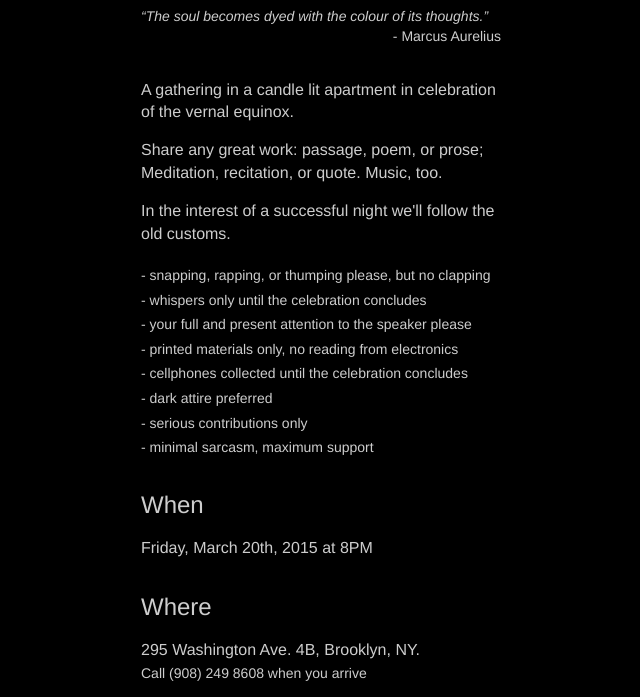
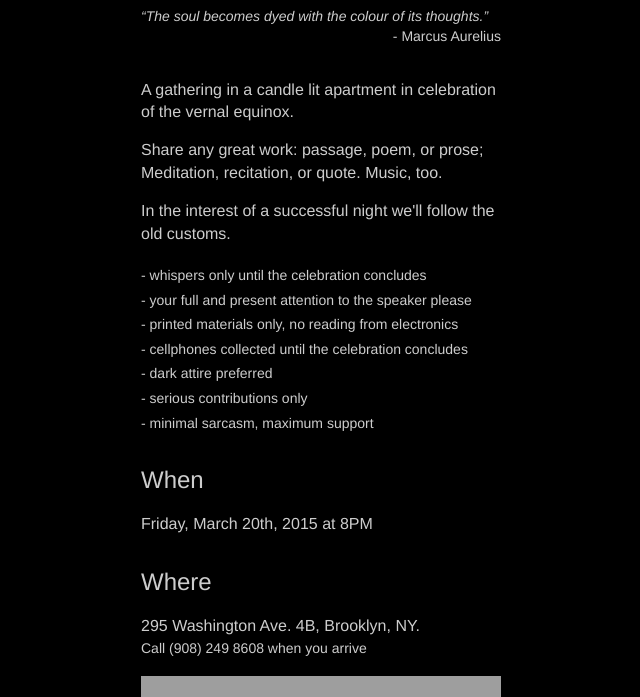
Before and after one commit to kshahkshah/invite, a plain HTML site: page index.html in a window 1280 px wide. Shown: the part 83-780 px from the top of the page, without its empty margins (319-959 px from the left). Drawn offline with Linux system fonts and the light colour scheme; grey boxes are pictures that could not be loaded.

Commit message:
no moderation on gratitude

```diff
--- a/index.html
+++ b/index.html
@@ -34,7 +34,6 @@
         In the interest of a successful night we'll follow the old customs.
       </p>
       <ul>
-        <li>snapping, rapping, or thumping please, but no clapping</li>
         <li>whispers only until the celebration concludes</li>
         <li>your full and present attention to the speaker please</li>
         <li>printed materials only, no reading from electronics</li>
```
